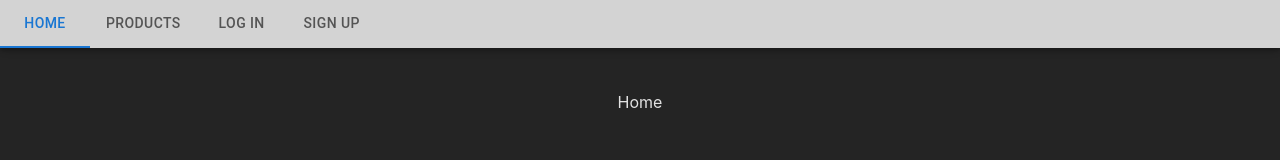
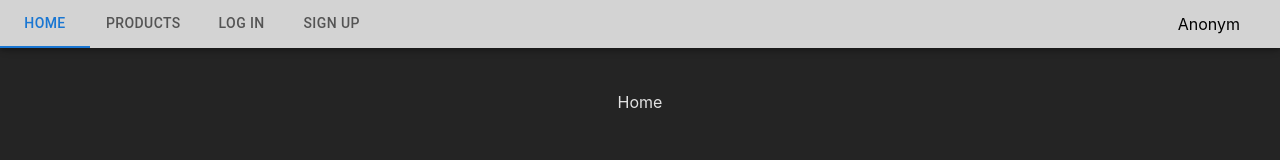
Before and after one commit to TheGirlFromIpanema/bakery-shop_liza_kantorovich, a React (Vite) app: page / in a window 1280 px wide. Shown: the top 160 px of the page. Built offline with nearby package versions, Linux system fonts and the light colour scheme.

Commit message:
Create userInfoSlice and display userName on AppBar

```diff
--- a/src/components/navigation/NavigatorDeskTop.tsx
+++ b/src/components/navigation/NavigatorDeskTop.tsx
@@ -3,6 +3,7 @@ import {RouteType} from "../../utils/shop-types.ts";
 import {AppBar, Box, Tab, Tabs} from "@mui/material";
 import {Link, Outlet, useLocation} from "react-router-dom";
 import {useEffect} from "react";
+import {useAppSelector} from "../../redux/hooks.ts";
 
 type Props = {
     items: RouteType[],
@@ -13,6 +14,7 @@ const NavigatorDeskTop: React.FC<Props> = ({items}) => {
 
     const location = useLocation();
     const [value, setValue] = React.useState(0);
+    const {name} = useAppSelector(state => state.userInfo);
 
     const currentTab = items.findIndex(item => location.pathname === `/${item.path}` || location.pathname === item.path);
 
@@ -28,12 +30,19 @@ const NavigatorDeskTop: React.FC<Props> = ({items}) => {
 
     return (
         <Box sx={{marginTop: "50px"}}>
-            <AppBar sx={{backgroundColor: "lightgray"}}>
-            <Tabs value={value} onChange={handleChange}>
-                {items.map((item) =>
-                    <Tab key={item.path} label={item.title} component={Link} to={item.path}/>
-                )};
-            </Tabs>
+            <AppBar sx={{
+                backgroundColor: "lightgray",
+                display: "flex",
+                alignItems: "center",
+                flexDirection: "row",
+                justifyContent: "space-between"
+            }}>
+                <div><Tabs value={value} onChange={handleChange}>
+                    {items.map((item) =>
+                        <Tab key={item.path} label={item.title} component={Link} to={item.path}/>
+                    )};
+                </Tabs></div>
+                <div style={{marginRight: "40px", color: "black"}}>{name}</div>
             </AppBar>
             <Outlet/>
         </Box>)
--- a/src/components/servicePages/LogIn.tsx
+++ b/src/components/servicePages/LogIn.tsx
@@ -5,6 +5,7 @@ import {useNavigate} from "react-router-dom";
 import SignIn from "../templates/signIn/sign-in/SignIn.tsx";
 import {LoginData} from "../../utils/shop-types.ts";
 import {login} from "../../firebase/firebaseAuthService.ts";
+import {changeName} from "../../redux/slices/userInfoSlice.ts";
 
 
 const LogIn = () => {
@@ -14,8 +15,9 @@ const LogIn = () => {
 
     const submitFunc = async (loginData: LoginData) => {
         try{
-            const email = await login(loginData);
-            dispatch(loginAction(email));
+            const res = await login(loginData);
+            dispatch(loginAction(res.email));
+            dispatch(changeName(res.name))
             navigate('/');
         }catch (e) {
             console.log(e) //Todo
--- a/src/components/servicePages/LogOut.tsx
+++ b/src/components/servicePages/LogOut.tsx
@@ -2,6 +2,7 @@ import {useAppDispatch} from "../../redux/hooks.ts";
 import {logoutAction} from "../../redux/slices/authSlice.ts";
 import {useNavigate} from "react-router-dom";
 import Button from "@mui/material/Button";
+import {changeName} from "../../redux/slices/userInfoSlice.ts";
 
 
 const LogOut = () => {
@@ -13,6 +14,7 @@ const LogOut = () => {
                     onClick={() => {
                         alert("Are you sure?")
                         dispatch(logoutAction())
+                        dispatch(changeName("Anonym"))
                         navigate("/")
                     }}>
                 Log out
--- a/src/firebase/firebaseAuthService.ts
+++ b/src/firebase/firebaseAuthService.ts
@@ -12,7 +12,7 @@ import {auth} from "../configurations/firebase-config.ts";
 const loginWithEmail = async (data: LoginData) => {
     await signInWithEmailAndPassword(auth, data.email, data.password);
     console.log(auth.currentUser);
-    return data.email;
+    return {email: data.email, name: data.email};
 }
 
 const loginWithGoogle = async () => {
@@ -20,7 +20,7 @@ const loginWithGoogle = async () => {
     const result = await signInWithPopup(auth, provider);
     const user = result.user;
     console.log(auth.currentUser);
-    return Promise.resolve(user.email)
+    return Promise.resolve({email: user.email, name: user.displayName});
 }
 
 export const login = async (data: LoginData) => {
--- /dev/null
+++ b/src/redux/slices/userInfoSlice.ts
@@ -0,0 +1,17 @@
+import {createSlice} from "@reduxjs/toolkit";
+
+
+const userInfoSlice = createSlice({
+    name: "userInfo",
+    initialState: {
+        name: "Anonym"
+    },
+    reducers: {
+        changeName(state, action) {
+            state.name = action.payload || "";
+        }
+    }
+})
+
+export const {changeName} = userInfoSlice.actions;
+export const userInfoReducer = userInfoSlice.reducer;
--- a/src/redux/store.ts
+++ b/src/redux/store.ts
@@ -1,10 +1,12 @@
 import { configureStore } from '@reduxjs/toolkit'
 import {authReducer} from "./slices/authSlice.ts";
+import {userInfoReducer} from "./slices/userInfoSlice.ts";
 
 
 export const store = configureStore({
     reducer: {
-        "auth": authReducer
+        "auth": authReducer,
+        "userInfo": userInfoReducer,
     },
 })
 
```
